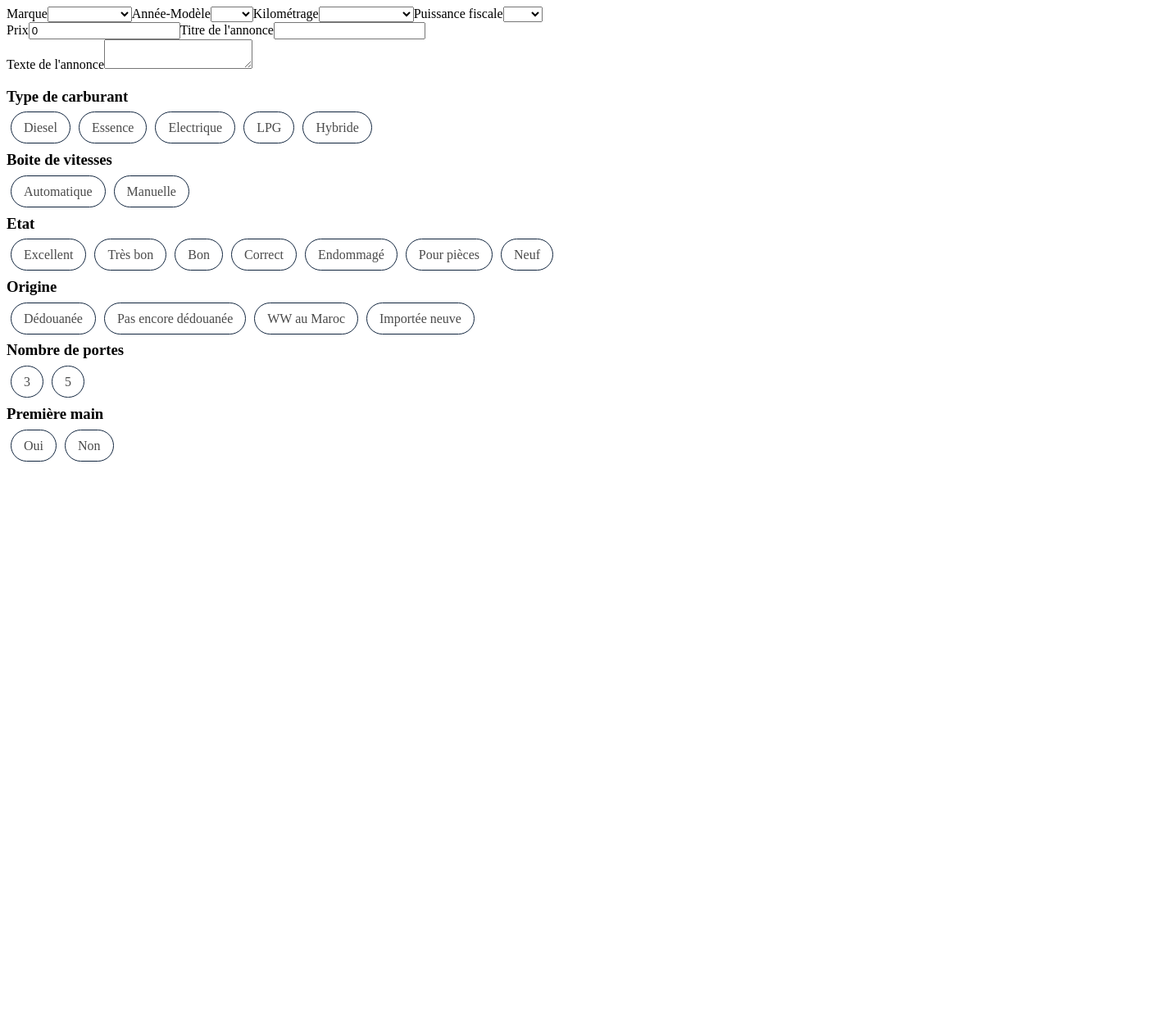
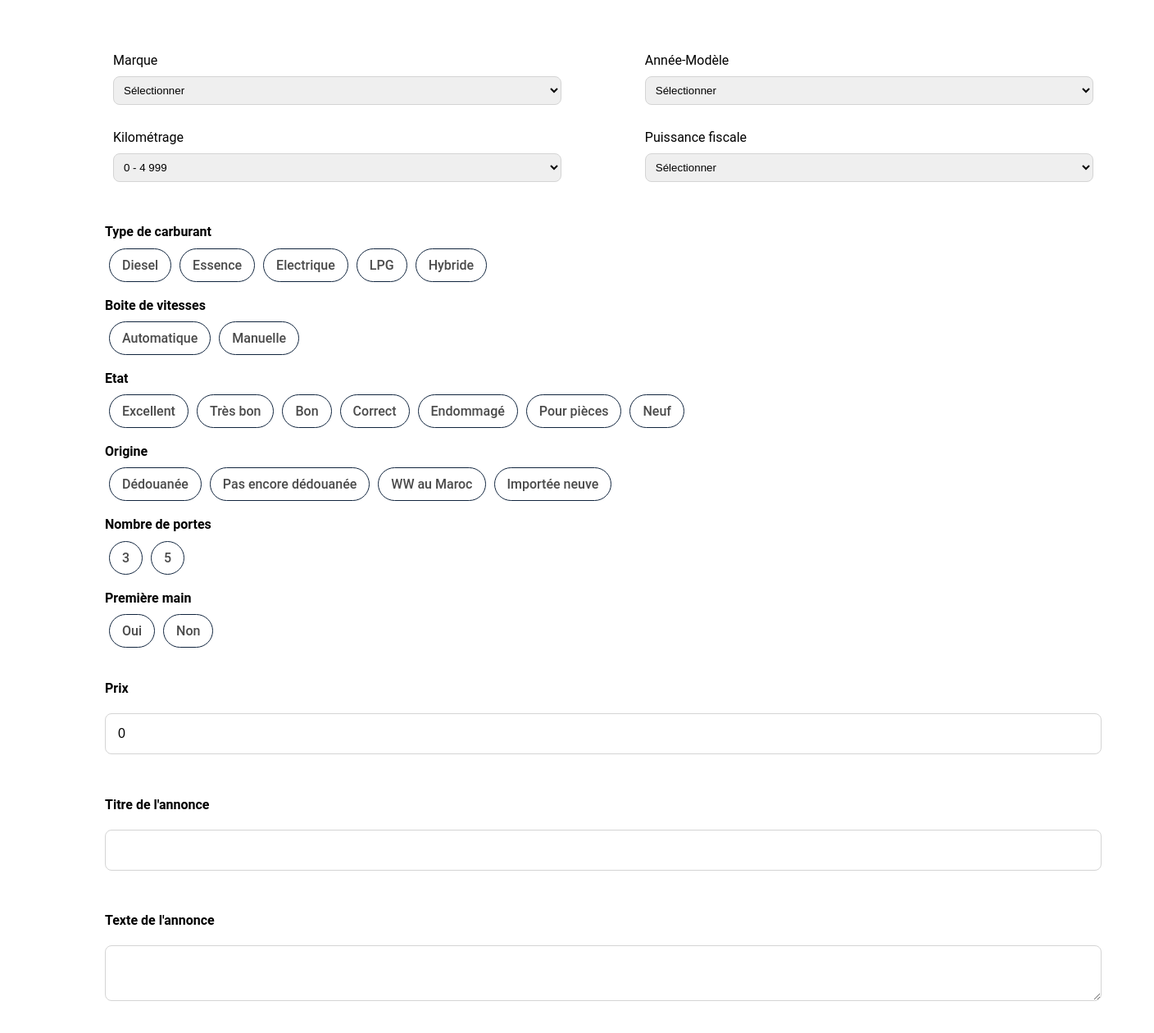
Before and after one commit to Aveamxela/form-avito, a React (Create React App) app: page /form in a window 1280 px wide. Shown: the top 1260 px of the page at 82% size, 1408 px wide, since content can reach past the window. Before the commit the page ends 800 px from the top, so only its background shows below. Built offline with nearby package versions, Linux system fonts and the light colour scheme.

Commit message:
select_input_style

```diff
--- a/src/App.js
+++ b/src/App.js
@@ -2,10 +2,10 @@ import AddCar from "./components/AddCar";
 
 export default function App() {
   const options = {
-    marque: ['','MG', 'Alpha Romeo', 'Chevrolet', 'Chrysler'],
-    anneeModele: ['', 2024, 2023, 2022, 2021],
-    kilometrage: ['', '0 - 4 999', '5 000 - 9 999', '10 000 - 14 999', '15 000 - 19 999'],
-    puissanceFiscale: ['', '4C', '5CV', '6CV', '7CV'],
+    marque: ['MG', 'Alpha Romeo', 'Chevrolet', 'Chrysler'],
+    anneeModele: [2024, 2023, 2022, 2021],
+    kilometrage: ['0 - 4 999', '5 000 - 9 999', '10 000 - 14 999', '15 000 - 19 999'],
+    puissanceFiscale: ['4C', '5CV', '6CV', '7CV'],
   }
     return (
         <>
--- a/src/components/AddCar.js
+++ b/src/components/AddCar.js
@@ -45,7 +45,8 @@ const AddCar = ({ options }) => {
     return (
         <>
             <form>
-                <div>
+                <div className="allSelect">
+                    <div className="selectItem">
                         <Label text="Marque" />
                         <Select
                             name="marque"
@@ -53,6 +54,8 @@ const AddCar = ({ options }) => {
                             value={formData.marque}
                             onChange={handleChange}
                         />
+                    </div>
+                    <div className="selectItem">
                         <Label text="Année-Modèle" />
                         <Select
                             name="annee"
@@ -60,6 +63,8 @@ const AddCar = ({ options }) => {
                             value={formData.annee}
                             onChange={handleChange}
                         />
+                    </div>
+                    <div className="selectItem">
                         <Label text="Kilométrage" />
                         <Select
                             name="kilometrage"
@@ -67,6 +72,8 @@ const AddCar = ({ options }) => {
                             value={formData.kilometrage}
                             onChange={handleChange}
                         />
+                    </div>
+                    <div className="selectItem">
                         <Label text="Puissance fiscale" />
                         <Select
                             name="puissanceFiscale"
@@ -75,29 +82,8 @@ const AddCar = ({ options }) => {
                             onChange={handleChange}
                         />
                     </div>
-
-                <div>
-                    <Label text="Prix" />
-                    <Input
-                        name="prix"
-                        value={formData.prix}
-                        type="number"
-                        onChange={handleChange}
-                    />
-                    <Label text="Titre de l'annonce" />
-                    <Input
-                        name="titre"
-                        value={formData.titre}
-                        type="text"
-                        onChange={handleChange}
-                    />
                 </div>
-                <Label text="Texte de l'annonce"></Label>
-                <Textarea
-                    name="texte"
-                    value={formData.texte}
-                    onChange={handleChange}
-                />
+                <div className="allRadioBtns">
                 <RadioBtns
                     className="radioBtn"
                     title="Type de carburant"
@@ -162,6 +148,35 @@ const AddCar = ({ options }) => {
                     name="premiere_main"
                     onChoiceradio={handleChangeRadio}
                 />
+                </div>
+                <div className="allInfos">
+                    <div className="info">
+                        <Label text="Prix" />
+                        <Input
+                            name="prix"
+                            value={formData.prix}
+                            type="number"
+                            onChange={handleChange}
+                        />
+                    </div>
+                    <div className="info">
+                    <Label text="Titre de l'annonce" />
+                    <Input
+                        name="titre"
+                        value={formData.titre}
+                        type="text"
+                        onChange={handleChange}
+                    />
+                    </div>
+                    <div className="info">
+                    <Label text="Texte de l'annonce"></Label>
+                    <Textarea
+                        name="texte"
+                        value={formData.texte}
+                        onChange={handleChange}
+                    />
+                    </div>
+                </div>
             </form>
         </>
     );
--- a/src/components/RadioBtns.js
+++ b/src/components/RadioBtns.js
@@ -2,7 +2,7 @@ const RadioBtns = ({ id,className,title, labels, name, onChoiceradio }) => {
 
     return (
         <>
-            <h3>{title}</h3>
+            <h4>{title}</h4>
             <div className="radioBtns">
                 {labels.map((label, index, e) => {
                     return (
--- a/src/components/Select.js
+++ b/src/components/Select.js
@@ -1,10 +1,13 @@
 const Select = ({ name, options, value, onChange }) => {
     return (
-      <select name={name} value={value} onChange={onChange}>
-        {options.map((option, index) => {
-          return <option key={index}>{option}</option>
-        }) }
-      </select>
+        <select name={name} value={value} onChange={onChange}>
+            <option value="" disabled selected>
+                Sélectionner
+            </option>
+            {options.map((option, index) => {
+                return <option key={index}>{option}</option>;
+            })}
+        </select>
     );
 };
 export default Select;
--- /dev/null
+++ b/src/style/infosAnnonce.css
@@ -0,0 +1,39 @@
+.allInfos {
+    margin-top:10px;
+    display: flex;
+    flex-direction: column;
+    width: 95%;
+    justify-content: space-between;
+}
+.info > label {
+    font-weight: bold;
+    font-size: 1rem;
+    margin-block-start: 1.33em;
+    margin-block-end: 1.33em;
+    margin-inline-start: 0px;
+    margin-inline-end: 0px;
+}
+.info {
+    display: flex;
+    flex-direction: column;
+}
+
+input[type="number"],
+input[type="text"],
+textarea {
+    margin-bottom: 30px;
+    position: relative;
+    width: 100%;
+    padding: 15px;
+    box-sizing: border-box;
+    font-size: 1rem;
+    background-color: transparent;
+    border: 1px solid rgb(212, 212, 212);
+    border-radius: 8px;
+}
+input[type="number"]:focus ,
+input[type="text"]:focus ,
+textarea:focus {
+        outline-color:rgb(46, 107, 255)
+
+}
--- /dev/null
+++ b/src/style/main.css
@@ -0,0 +1,7 @@
+body {
+    font-family: Rubik, Roboto, Tajawal, -apple-system, BlinkMacSystemFont,
+        Helvetica Neue, sans-serif;
+    font-size: 1rem;
+    margin: 5% 10% ;
+    width: 100vw;
+}
--- a/src/style/main.js
+++ b/src/style/main.js
@@ -1 +1,4 @@
-import "../style/radioBtns.css"
+import "../style/radioBtns.css";
+import "../style/main.css";
+import "../style/select.css";
+import "../style/infosAnnonce.css"
--- a/src/style/radioBtns.css
+++ b/src/style/radioBtns.css
@@ -1,6 +1,10 @@
-.radioBtns{
+.allRadioBtns{
+    margin-bottom: 30px;
+}.radioBtns{
     display: flex;
     flex-direction: row;
+    margin-bottom: 30px;
+
 }
 input[type="radio"]{
     display: none;
--- /dev/null
+++ b/src/style/select.css
@@ -0,0 +1,25 @@
+.allSelect{
+    display: flex;
+    flex-direction: row;
+    flex-wrap: wrap;
+    width: 95%;
+    justify-content: space-between;
+}
+.selectItem{
+    display: flex;
+    flex-direction: column;
+    padding: 0px 10px;
+    margin-bottom: 30px;
+    width: 45%;
+}
+select{
+    margin-top:10px;
+    display: flex;
+    align-items: center;
+    position: relative;
+    width: 100%;
+    padding: 8px;
+    border: 1px solid rgb(212, 212, 212);
+    border-radius: 8px;
+    cursor: pointer;
+}
```
Lines whose indentation alone changed are shown as unchanged.
